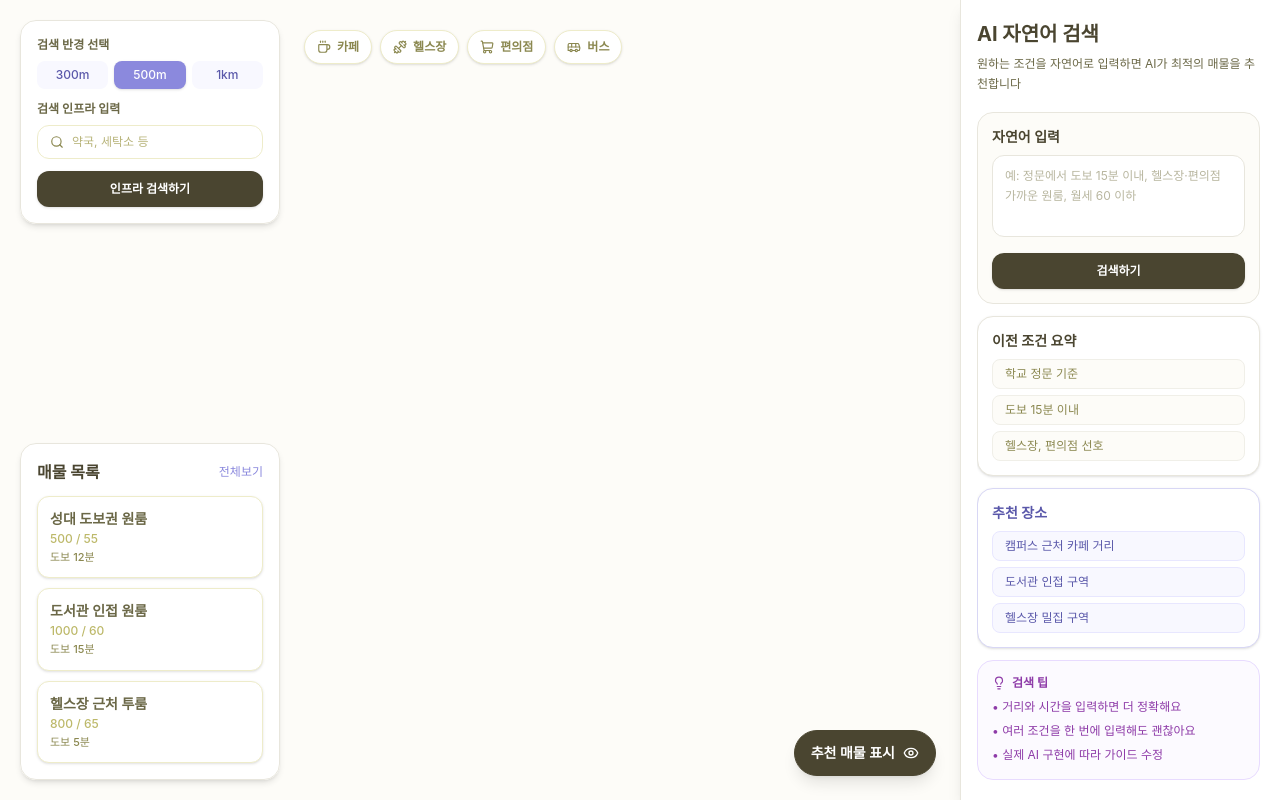
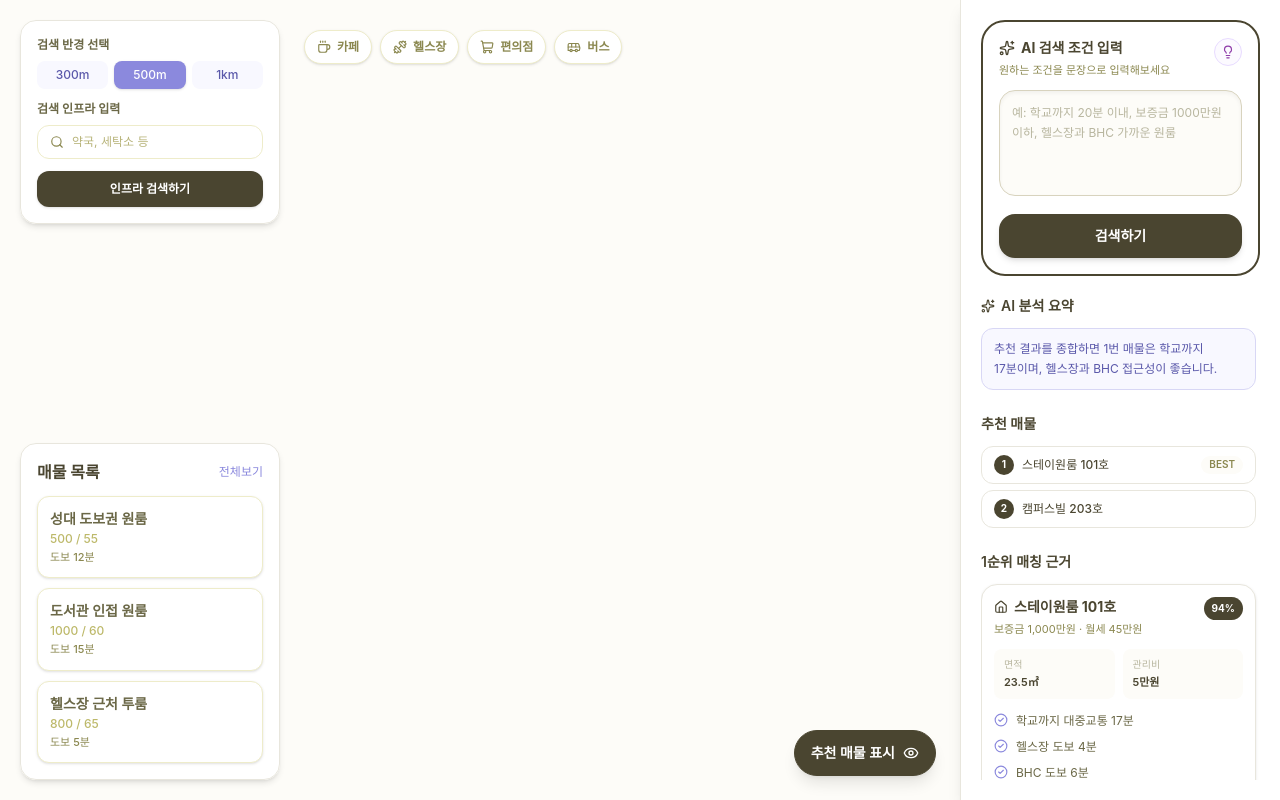
Before and after one commit to skku-2026-capstone-team-2/rooming-frontend, a React (Vite) app in the folder rooming/: page /map in a window 1280 px wide. Built offline with nearby package versions, Linux system fonts and the light colour scheme; no server answers; a web font is replaced by a local one.

Commit message:
feat: AI panel 구현 & 더미데이터

```diff
--- a/rooming/src/components/AIPanel.tsx
+++ b/rooming/src/components/AIPanel.tsx
@@ -1,97 +1,232 @@
 import { useState } from "react";
 import { useNavigate } from "react-router";
-import { Lightbulb } from "lucide-react";
+import {
+  CheckCircle2,
+  Home,
+  Lightbulb,
+  Sparkles,
+} from "lucide-react";
+
+const aiResult = {
+  userPrompt:
+    "학교까지 20분 이내이고 보증금 1000만원 이하, 헬스장이 가깝고 BHC가 가까운 원룸 추천해줘",
+  summaryText:
+    "추천 결과를 종합하면 1번 매물은 학교까지 17분이며, 헬스장과 BHC 접근성이 좋습니다.",
+  recommendedPropertyNames: ["스테이원룸 101호", "캠퍼스빌 203호"],
+  topProperty: {
+    title: "스테이원룸 101호",
+    depositAmount: 10000000,
+    monthlyRent: 450000,
+    maintenanceFee: 50000,
+    areaM2: 23.5,
+    matchScore: 0.94,
+    matchReasons: [
+      "학교까지 대중교통 17분",
+      "헬스장 도보 4분",
+      "BHC 도보 6분",
+    ],
+    hasProperty3D: true,
+  },
+};
 
 export default function AIPanel() {
   const navigate = useNavigate();
   const [query, setQuery] = useState("");
 
   return (
-    <aside className="flex h-full w-[320px] shrink-0 flex-col border-l border-[#E8E6DD] bg-white px-4 py-5 shadow-lg">
-      <div className="shrink-0">
-        <h2 className="text-xl font-bold text-[#4A4530]">AI 자연어 검색</h2>
-        <p className="mt-1.5 text-xs leading-5 text-[#6B6847]">
-          원하는 조건을 자연어로 입력하면 AI가 최적의 매물을 추천합니다
+    <aside className="flex h-full w-[320px] shrink-0 flex-col gap-4 border-l border-[#E8E6DD] bg-white px-5 py-5 shadow-lg">
+      {/* AI 검색 입력 영역 */}
+      <section className="relative shrink-0 rounded-3xl border-2 border-[#4A4530] bg-white p-4">
+        <div className="mb-3 flex items-start justify-between gap-2">
+          <div className="min-w-0">
+            <div className="flex items-center gap-1.5 text-sm font-bold text-[#4A4530]">
+              <Sparkles className="h-4 w-4 shrink-0" />
+              AI 검색 조건 입력
+            </div>
+            <p className="mt-1 break-keep text-[11px] leading-4 text-[#8B8850]">
+              원하는 조건을 문장으로 입력해보세요
             </p>
           </div>
 
-      <div className="mt-auto min-h-0 space-y-3 overflow-y-auto pr-1">
-        <div className="rounded-2xl border border-[#E8E6DD] bg-[#FDFCF8] p-3.5">
-          <div className="mb-2 text-sm font-semibold text-[#4A4530]">
-            자연어 입력
+          {/* Tip hover 버튼 */}
+          <div className="group relative shrink-0">
+            <button
+              type="button"
+              className="flex h-7 w-7 items-center justify-center rounded-full border border-[#E8DBFF] bg-[#FCFAFF] text-[#8E3BA8] transition hover:bg-[#F5ECFF]"
+              aria-label="검색 팁 보기"
+            >
+              <Lightbulb className="h-3.5 w-3.5" />
+            </button>
+
+            <div className="pointer-events-none absolute right-0 top-9 z-30 w-[230px] translate-y-1 rounded-2xl border border-[#E8DBFF] bg-white p-3 text-[#8E3BA8] opacity-0 shadow-xl transition-all duration-150 group-hover:pointer-events-auto group-hover:translate-y-0 group-hover:opacity-100">
+              <div className="mb-1.5 flex items-center gap-1.5 text-xs font-bold">
+                <Lightbulb className="h-3.5 w-3.5" />
+                Tip
+              </div>
+
+              <ul className="ml-4 list-disc space-y-1 text-[11px] leading-4">
+                <li className="break-keep">
+                  AI가 조건을 분석해 매칭률이 높은 매물을 추천합니다
+                </li>
+                <li className="break-keep">
+                  추천 결과는 화면 좌측 하단 목록 및 지도에 표시됩니다
+                </li>
+              </ul>
+            </div>
+          </div>
         </div>
 
         <textarea
           value={query}
           onChange={(e) => setQuery(e.target.value)}
-            placeholder="예: 정문에서 도보 15분 이내, 헬스장·편의점 가까운 원룸, 월세 60 이하"
-            className="w-full resize-none rounded-xl border border-[#E8E6DD] bg-white px-3 py-2.5 text-xs leading-5 text-[#6B6847] placeholder-[#B8B69F] focus:border-[#BDB96A] focus:outline-none focus:ring-2 focus:ring-[#BDB96A]/10"
-            rows={3}
+          placeholder="예: 학교까지 20분 이내, 보증금 1000만원 이하, 헬스장과 BHC 가까운 원룸"
+          className="w-full resize-none rounded-2xl border border-[#D8D3BE] bg-[#FDFCF8] px-3 py-3 text-xs leading-5 text-[#4A4530] placeholder-[#B8B69F] shadow-inner focus:border-[#4A4530] focus:bg-white focus:outline-none focus:ring-2 focus:ring-[#4A4530]/10"
+          rows={4}
         />
 
         <button
+          type="button"
           onClick={() => navigate("/results")}
-            className="mt-2.5 w-full rounded-xl bg-[#4A4530] px-3 py-2.5 text-xs font-semibold text-white shadow-sm transition-all hover:bg-[#3A3520] hover:shadow-md"
+          className="mt-3 w-full rounded-2xl bg-[#4A4530] px-3 py-3 text-sm font-bold text-white shadow-md transition-all hover:-translate-y-0.5 hover:bg-[#3A3520] hover:shadow-lg"
         >
           검색하기
         </button>
+      </section>
+
+      {/* AI 추천 결과 영역 */}
+      <div className="min-h-0 flex-1 overflow-y-auto pr-1">
+        <div className="space-y-5">
+          {/* AI 분석 요약 */}
+          <section>
+            <div className="sticky top-0 z-10 mb-2 bg-white/95 py-1 backdrop-blur-sm">
+              <h3 className="flex items-center gap-1.5 text-sm font-semibold text-[#4A4530]">
+                <Sparkles className="h-3.5 w-3.5 shrink-0" />
+                AI 분석 요약
+              </h3>
             </div>
 
-        <div className="rounded-2xl border border-[#E8E6DD] bg-white p-3.5 shadow-sm">
-          <div className="mb-2 text-sm font-semibold text-[#4A4530]">
-            이전 조건 요약
+            <div className="rounded-xl border border-[#D8D7F5] bg-[#F8F8FF] px-3 py-2.5 text-xs leading-5 text-[#5A58AA]">
+              <p className="break-keep">{aiResult.summaryText}</p>
             </div>
-          <div className="space-y-1.5">
-            <ConditionItem text="학교 정문 기준" color="tan" />
-            <ConditionItem text="도보 15분 이내" color="tan" />
-            <ConditionItem text="헬스장, 편의점 선호" color="tan" />
+          </section>
+
+          {/* 추천 매물 */}
+          <section>
+            <div className="sticky top-0 z-10 mb-2 bg-white/95 py-1 backdrop-blur-sm">
+              <h3 className="text-sm font-semibold text-[#4A4530]">
+                추천 매물
+              </h3>
+            </div>
+
+            <ul className="space-y-1.5">
+              {aiResult.recommendedPropertyNames.map((name, index) => (
+                <li
+                  key={`${name}-${index}`}
+                  className="flex items-center justify-between gap-2 rounded-xl border border-[#E8E6DD] bg-white px-3 py-2 text-xs text-[#4A4530]"
+                >
+                  <div className="flex min-w-0 items-center gap-2">
+                    <span className="flex h-5 w-5 shrink-0 items-center justify-center rounded-full bg-[#4A4530] text-[10px] font-bold text-white">
+                      {index + 1}
+                    </span>
+                    <span className="min-w-0 break-keep font-medium">
+                      {name}
+                    </span>
+                  </div>
+
+                  {index === 0 && (
+                    <span className="shrink-0 rounded-full bg-[#FDFCF8] px-2 py-0.5 text-[10px] font-semibold text-[#8B8850]">
+                      BEST
+                    </span>
+                  )}
+                </li>
+              ))}
+            </ul>
+          </section>
+
+          {/* 1순위 매칭 근거 */}
+          <section>
+            <div className="sticky top-0 z-10 mb-2 bg-white/95 py-1 backdrop-blur-sm">
+              <h3 className="text-sm font-semibold text-[#4A4530]">
+                1순위 매칭 근거
+              </h3>
+            </div>
+
+            <div className="rounded-2xl border border-[#E8E6DD] bg-white p-3 shadow-sm">
+              <div className="mb-3 flex items-start justify-between gap-2">
+                <div className="min-w-0">
+                  <div className="flex items-center gap-1.5 text-sm font-bold text-[#4A4530]">
+                    <Home className="h-3.5 w-3.5 shrink-0" />
+                    <span className="min-w-0 break-keep">
+                      {aiResult.topProperty.title}
+                    </span>
+                  </div>
+
+                  <p className="mt-1 text-[11px] leading-4 text-[#8B8850]">
+                    보증금 {formatPrice(aiResult.topProperty.depositAmount)} · 월세{" "}
+                    {formatPrice(aiResult.topProperty.monthlyRent)}
+                  </p>
+                </div>
+
+                <div className="shrink-0 rounded-full bg-[#4A4530] px-2 py-1 text-[10px] font-bold text-white">
+                  {Math.round(aiResult.topProperty.matchScore * 100)}%
                 </div>
               </div>
 
-        <div className="rounded-2xl border border-[#D8D7F5] bg-white p-3.5 shadow-sm">
-          <div className="mb-2 text-sm font-semibold text-[#5A58AA]">
-            추천 장소
-          </div>
-          <div className="space-y-1.5">
-            <ConditionItem text="캠퍼스 근처 카페 거리" color="lavender" />
-            <ConditionItem text="도서관 인접 구역" color="lavender" />
-            <ConditionItem text="헬스장 밀집 구역" color="lavender" />
-          </div>
+              <div className="mb-3 grid grid-cols-2 gap-2 text-[11px]">
+                <InfoChip
+                  label="면적"
+                  value={`${aiResult.topProperty.areaM2}㎡`}
+                />
+                <InfoChip
+                  label="관리비"
+                  value={formatPrice(aiResult.topProperty.maintenanceFee)}
+                />
               </div>
 
-        <div className="rounded-2xl border border-[#E8DBFF] bg-[#FCFAFF] p-3.5">
-          <div className="mb-1.5 flex items-center gap-1.5 text-xs font-semibold text-[#8E3BA8]">
-            <Lightbulb className="h-3.5 w-3.5" />
-            검색 팁
+              <ul className="space-y-1.5">
+                {aiResult.topProperty.matchReasons.map((reason) => (
+                  <li
+                    key={reason}
+                    className="flex items-start gap-2 text-xs leading-5 text-[#6B6847]"
+                  >
+                    <CheckCircle2 className="mt-0.5 h-3.5 w-3.5 shrink-0 text-[#8B89DD]" />
+                    <span className="break-keep">{reason}</span>
+                  </li>
+                ))}
+              </ul>
+
+              {aiResult.topProperty.hasProperty3D && (
+                <button
+                  type="button"
+                  onClick={() => navigate("/property-detail")}
+                  className="mt-3 w-full rounded-xl border border-[#D8D7F5] bg-[#F8F8FF] px-3 py-2 text-xs font-semibold text-[#5A58AA] transition hover:bg-[#EFEFFF]"
+                >
+                  매물 상세 보기
+                </button>
+              )}
             </div>
-          <ul className="space-y-1 text-xs leading-5 text-[#8E3BA8]">
-            <li>• 거리와 시간을 입력하면 더 정확해요</li>
-            <li>• 여러 조건을 한 번에 입력해도 괜찮아요</li>
-            <li>• 실제 AI 구현에 따라 가이드 수정</li>
-          </ul>
+          </section>
         </div>
       </div>
     </aside>
   );
 }
 
-function ConditionItem({
-  text,
-  color,
-}: {
-  text: string;
-  color: "tan" | "lavender";
-}) {
-  const colorClasses = {
-    tan: "bg-[#FDFCF8] text-[#8B8850] border-[#F0EFE8]",
-    lavender: "bg-[#F8F8FF] text-[#5A58AA] border-[#E8E7FF]",
-  };
-
+function InfoChip({ label, value }: { label: string; value: string }) {
   return (
-    <div
-      className={`rounded-lg border px-3 py-1.5 text-xs ${colorClasses[color]}`}
-    >
-      {text}
+    <div className="rounded-lg bg-[#FDFCF8] px-2.5 py-2">
+      <div className="text-[10px] font-medium text-[#B8B69F]">{label}</div>
+      <div className="mt-0.5 break-keep font-semibold text-[#4A4530]">
+        {value}
+      </div>
     </div>
   );
 }
+
+function formatPrice(value: number) {
+  if (value >= 10000) {
+    return `${Math.floor(value / 10000).toLocaleString()}만원`;
+  }
+
+  return `${value.toLocaleString()}원`;
+}
```
Lines whose indentation alone changed are shown as unchanged.
